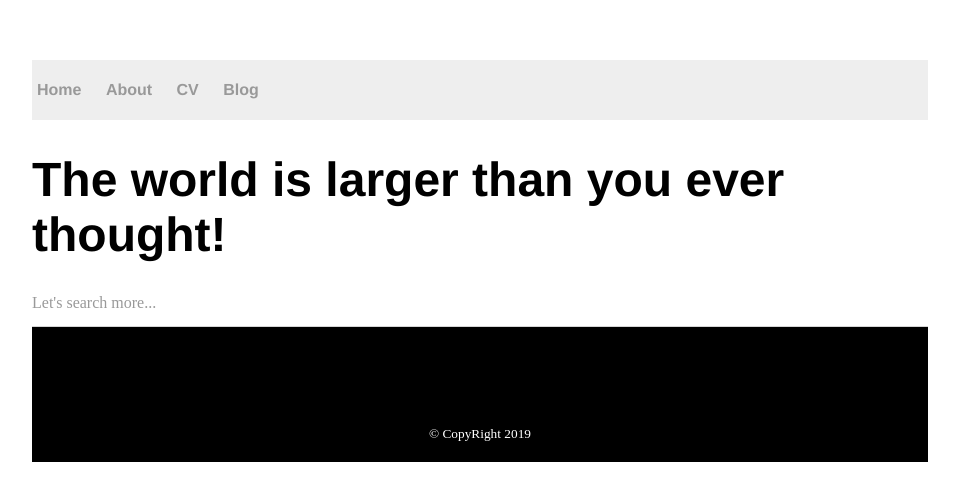
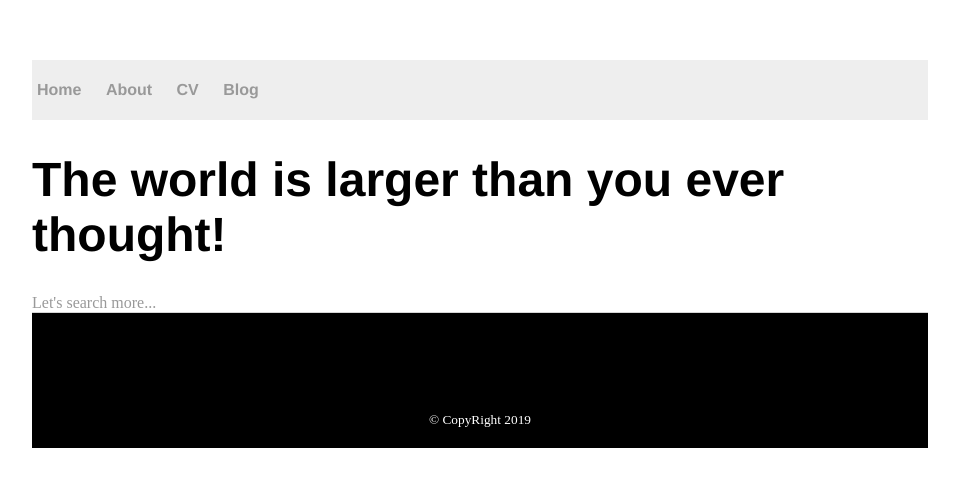
Before and after one commit to SaultBase/SaultBase.github.io, a Jekyll site: the page built from index.html, in a window 1280 px wide. Shown: the top 501 px of the page, without its empty margins (160-1119 px from the left). Built offline with Jekyll 4.4.1, drawn with Linux system fonts in a browser that asks for light colours.

```diff
--- a/index.html
+++ b/index.html
@@ -4,5 +4,5 @@ title: 盐柜子
 ---
 <div class="blurb">
 	<h1>The world is larger than you ever thought!</h1>
-	<a href="/about">Let's search more...</p>
+	<a href="/about">Let's search more...</a>
 </div><!-- /.blurb -->
```
